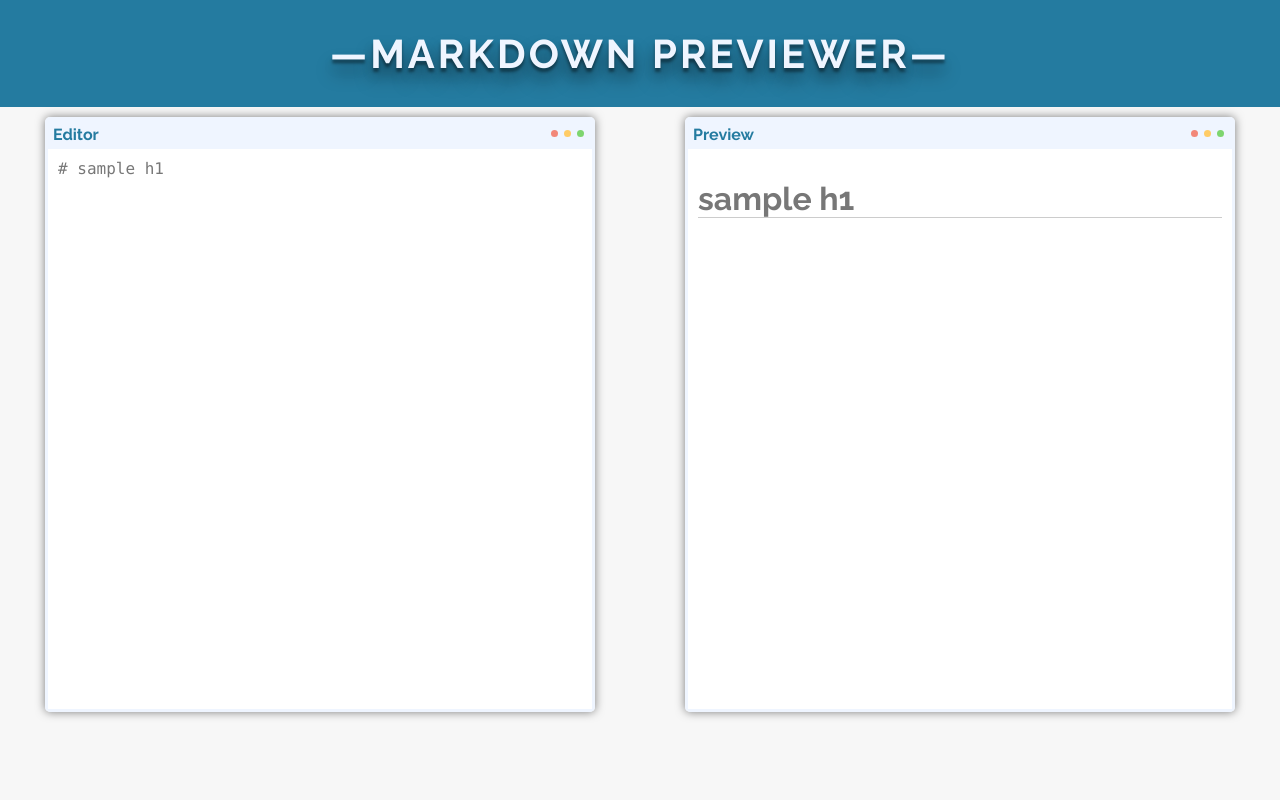
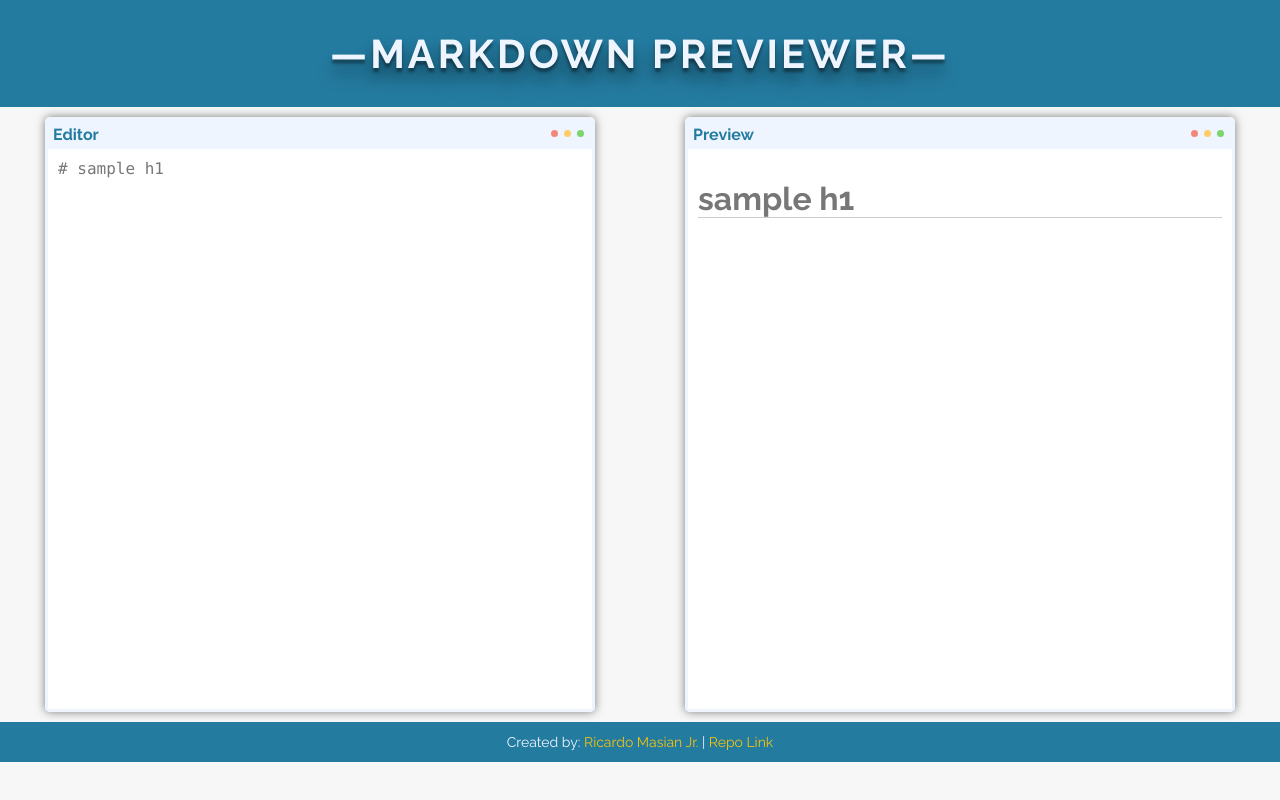
Before and after one commit to rmasianjr/markdown-previewer, a React (Create React App) app: page / in a window 1280 px wide. Built offline with nearby package versions, Linux system fonts and the light colour scheme.

Commit message:
Add Footer component

```diff
--- a/src/App.js
+++ b/src/App.js
@@ -3,6 +3,7 @@
 import Editor from './components/Editor';
 import Preview from './components/Preview';
 import Card from './components/Card/Card';
+import Footer from './components/Footer/Footer';
 
 class App extends Component {
   state = {
@@ -32,6 +33,7 @@
             <Preview markdownValue={markdownValue} />
           </Card>
         </main>
+        <Footer />
       </div>
     );
   }
--- /dev/null
+++ b/src/components/Footer/Footer.css
@@ -0,0 +1,19 @@
+.Footer {
+  text-align: center;
+  background: #247ba0;
+  padding: 1.2rem 0;
+  color: #eff5ff;
+  font-size: 1.4rem;
+}
+
+.Footer-link {
+  text-decoration: none;
+  color: #f1c40f;
+  border-bottom: 1px solid transparent;
+  transition: all 0.3s ease-out;
+}
+
+.Footer-link:hover {
+  color: #ccc;
+  border-bottom: 1px solid #f1c40f;
+}
--- /dev/null
+++ b/src/components/Footer/Footer.js
@@ -0,0 +1,31 @@
+import React from 'react';
+import './Footer.css';
+
+const Footer = () => (
+  <footer className="Footer">
+    <span>
+      Created by:{' '}
+      <a
+        className="Footer-link"
+        href="https://twitter.com/rmasianjr"
+        target="_blank"
+        rel="noopener noreferrer"
+      >
+        Ricardo Masian Jr.
+      </a>
+    </span>
+    <span> | </span>
+    <span>
+      <a
+        className="Footer-link"
+        href="https://github.com/rmasianjr/markdown-previewer"
+        target="_blank"
+        rel="noopener noreferrer"
+      >
+        Repo Link
+      </a>
+    </span>
+  </footer>
+);
+
+export default Footer;
```
